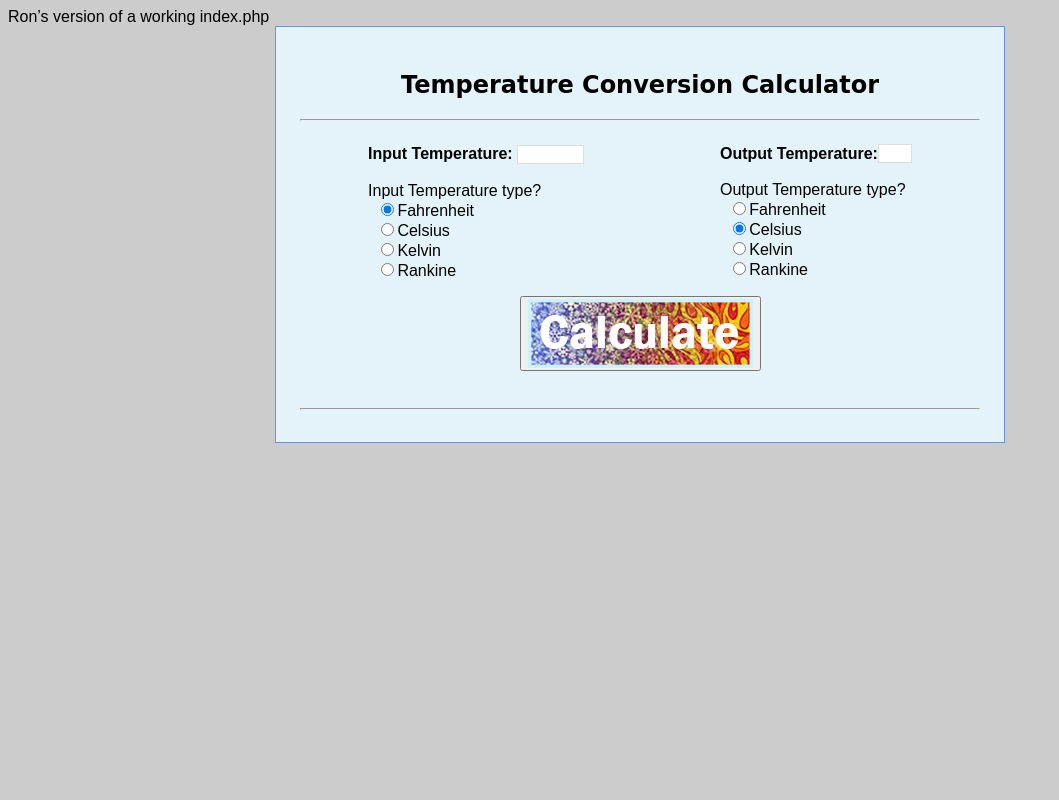
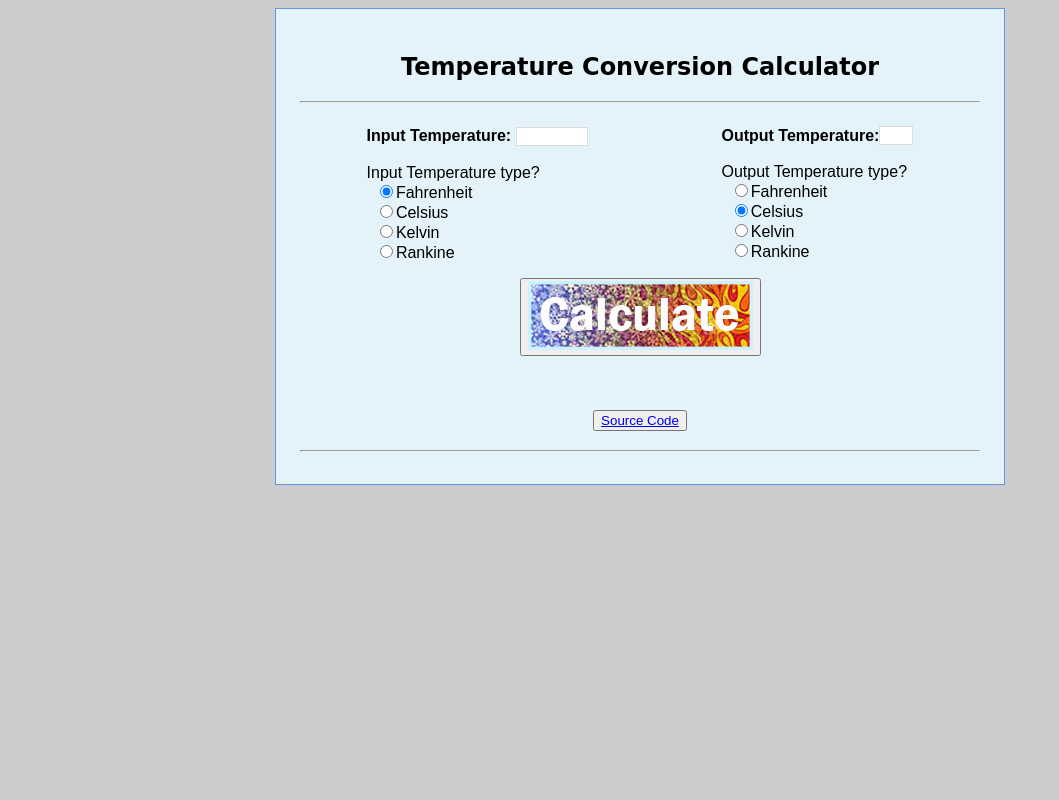
Before and after one commit to silkspinner/ITC250-project1-grp3, a PHP site: page / in a window 1280 px wide. Shown: the whole page, without its empty margins (0-1059 px from the left). Run offline with PHP 8.4, Linux system fonts and the light colour scheme; some web fonts are replaced.

Commit message:
adds updates to index.html
adds button link to source code (repo)

```diff
--- a/index.php
+++ b/index.php
@@ -1,4 +1,4 @@
-Ron’s version of a working index.php
+<!--Ron’s version of a working index.php-->
 
 <!--code review completed and passed by Nicole Brown 07/16/2017-->
 <?php
@@ -105,6 +105,11 @@ echo '
     <button type="submit" name="Submit"><img src="calculate.png" alt="Calculate the converted temperature" id="button-img"></button>
     </div>
     <br />
+     <br /><br /><button type="button"><a href="https://github.com/silkspinner/ITC250-project1-grp3">Source Code</a></button>
+        </form>
+    </body>
+</html>
+
 </form>
 
 <h3>' . $message . '</h3>
```
